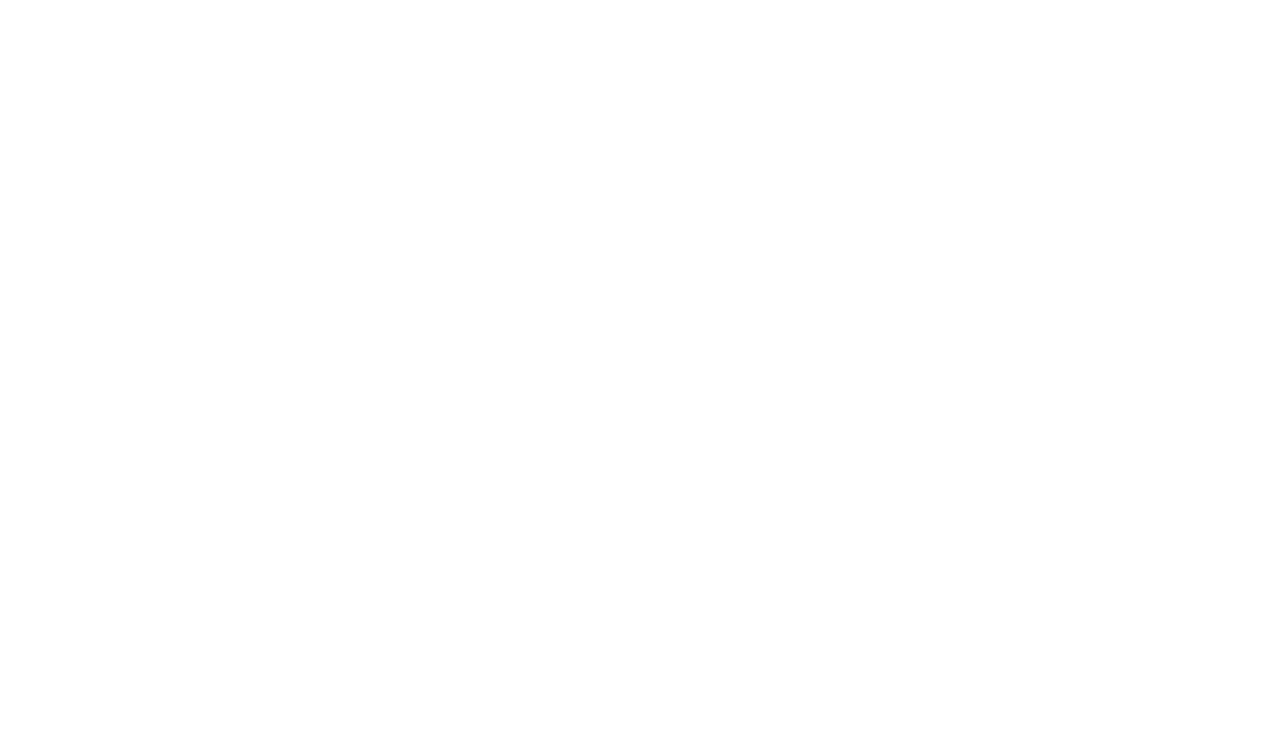
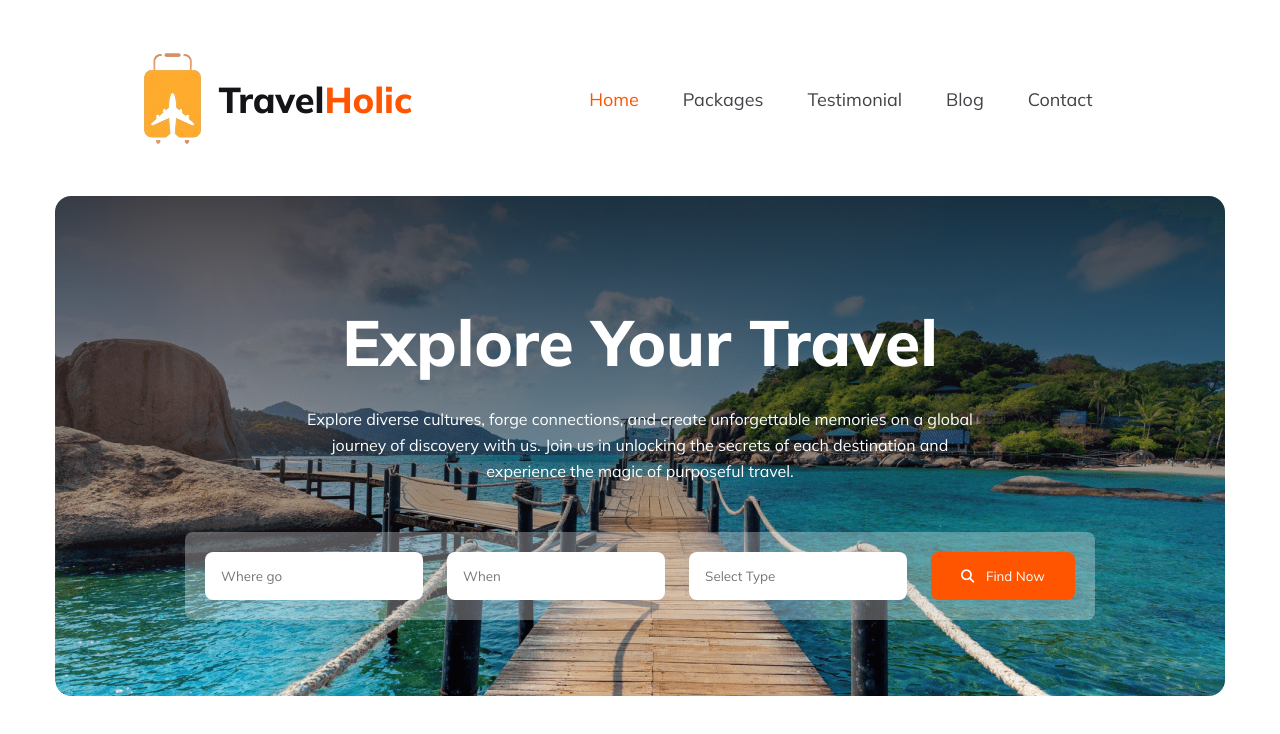
Before and after one commit to auishi22/TravelHolic, a plain HTML site: page index.html in a window 1280 px wide. Drawn offline with Linux system fonts and the light colour scheme.

Commit message:
nav and banner added

```diff
--- a/index.html
+++ b/index.html
@@ -1,11 +1,47 @@
 <!DOCTYPE html>
 <html lang="en">
+
 <head>
     <meta charset="UTF-8">
     <meta name="viewport" content="width=device-width, initial-scale=1.0">
     <title>TravelHolic-Blissfull your journey</title>
+    <link rel="stylesheet" href="styles/index.css">
+    <link rel="preconnect" href="https://fonts.googleapis.com">
+    <link rel="preconnect" href="https://fonts.gstatic.com" crossorigin>
+    <link
+        href="https://fonts.googleapis.com/css2?family=Inter:wght@400;700;800&family=Merriweather:wght@400;700;900&family=Mulish:wght@400;600;800&family=Open+Sans:wght@400;700;800&family=Poppins:wght@600;700&display=swap"
+        rel="stylesheet">
+        <script src="https://kit.fontawesome.com/7fe67149de.js" crossorigin="anonymous"></script>
 </head>
+
 <body>
+    <header>
+        <nav>
+            <div class="nav-details">
+                <img class="nav-logo" src="Images/travelholic.png" alt="">
+                <h4 class="nav-title">Travel<span style="color: #FF5400;">Holic</span> </h4>
+            </div>
+            <ul class="nav-menu">
+                <li style="color: #FF5400;">Home</li>
+                <li>Packages</li>
+                <li>Testimonial</li>
+                <li>Blog</li>
+                <li>Contact</li>
+            </ul>
+        </nav>
+        <div class="banner">
+            <h1 class="banner-title">Explore Your Travel</h1>
+            <p class="description">
+                Explore diverse cultures, forge connections, and create unforgettable memories on a global journey of discovery with us. Join us in unlocking the secrets of each destination and experience the magic of purposeful travel.
+            </p>
+            <div class="banner-menu">
+                <input type="text" placeholder="Where go">
+                <input type="text"placeholder="When">
+                <input type="text" placeholder="Select Type">
+                <button class="btn-primary"><i class="fa-solid fa-magnifying-glass"></i> Find Now</button>
+            </div>
+        </div>
+    </header>
+</body>
 
-</body>
 </html>
--- /dev/null
+++ b/styles/index.css
@@ -0,0 +1,97 @@
+/* shared style */
+* {
+    font-family: 'Mulish', sans-serif;
+    max-width: 1170px;
+    margin: auto;
+}
+
+.description {
+    color: #FFF;
+    font-family: Mulish;
+    font-size: 16px;
+    font-weight: 400;
+    line-height: 26px;
+    margin: 0px 247px 48px;
+}
+
+
+/* nav styling */
+nav {
+    display: flex;
+    margin-top: 52px;
+}
+
+.nav-details {
+    display: flex;
+    justify-content: space-between;
+}
+
+.nav-menu {
+    display: flex;
+    padding: 10px 0px;
+}
+
+nav li {
+    list-style: none;
+    margin-right: 44px;
+    color: #424247;
+    font-family: Mulish;
+    font-size: 18px;
+    font-weight: 400;
+}
+
+.nav-title {
+    color: #131318;
+    font-family: Mulish;
+    font-size: 36px;
+    font-weight: 800;
+    margin-left: 16px;
+}
+
+/* banner styling */
+.banner {
+    background: linear-gradient(to bottom, rgb(19, 19, 24, 0.80), transparent), url('../Images/Group\ 13\ \(1\)\ \(1\).png');
+    background-repeat: no-repeat;
+    border-radius: 16px;
+    height: 500px;
+    margin-top: 50px;
+    margin-bottom: 100px;
+    text-align: center;
+}
+
+.banner-title {
+    color: #FFF;
+    font-family: Mulish;
+    font-size: 64px;
+    font-weight: 800;
+    padding-top: 106px;
+    margin-bottom: 24px;
+}
+
+.banner-menu {
+    display: inline-flex;
+    padding: 20px;
+    gap: 24px;
+    border-radius: 8px;
+    background: rgba(255, 255, 255, 0.30);
+    margin-bottom: 106px;
+}
+
+.banner-menu input{
+    border-radius: 8px;
+    background: #FFF;
+    border: 0px;
+    padding: 16px 50px 16px 16px;
+}
+.banner-menu .btn-primary {
+    border-radius: 8px;
+    color: #FFF;
+    border: 0px;
+    padding: 16px 30px;
+    border-radius: 8px;
+    background: #FF5400;
+    border: 0px;
+}
+.banner-menu .btn-primary i{
+    margin-right: 8px;
+}
```
